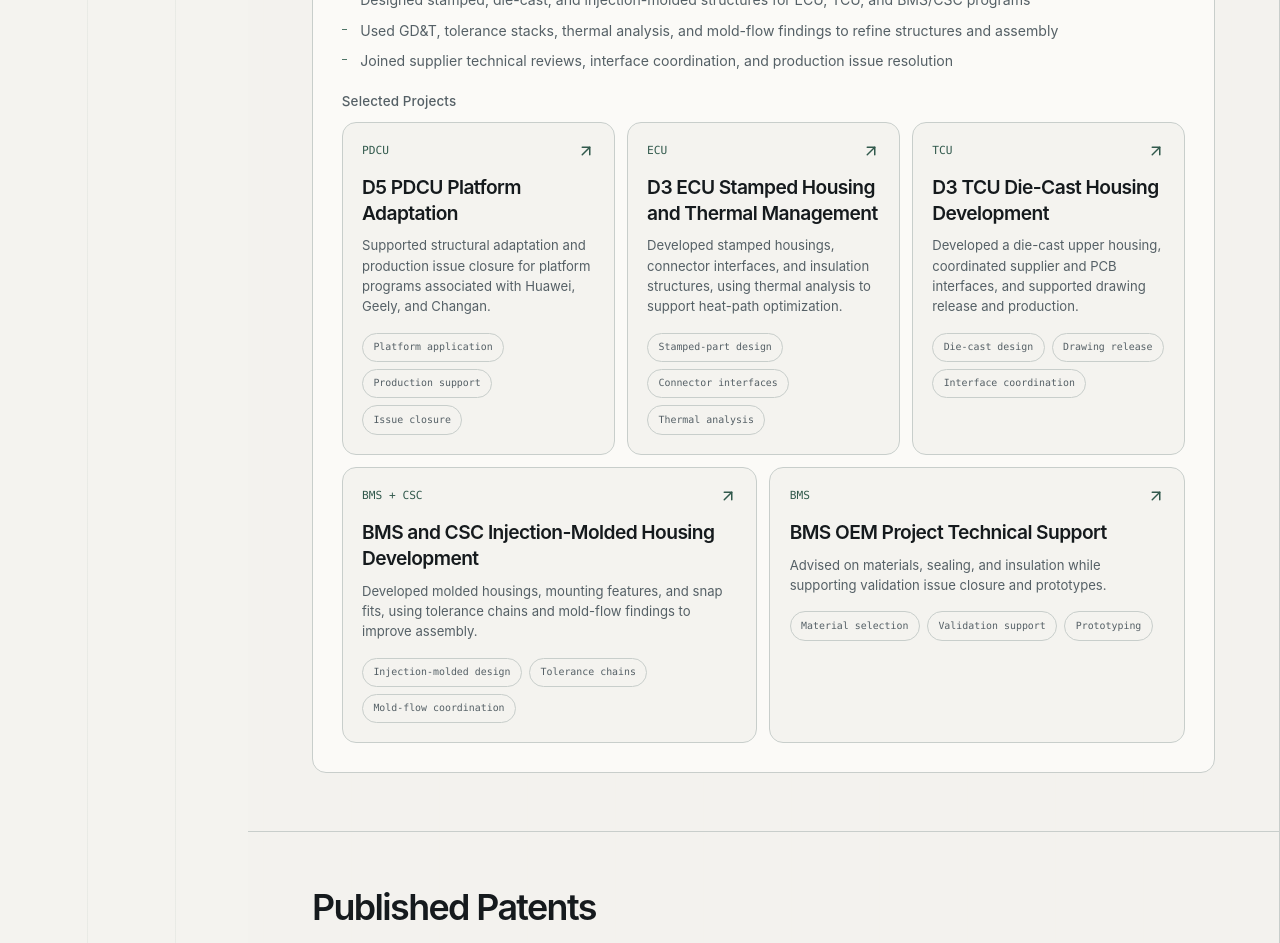
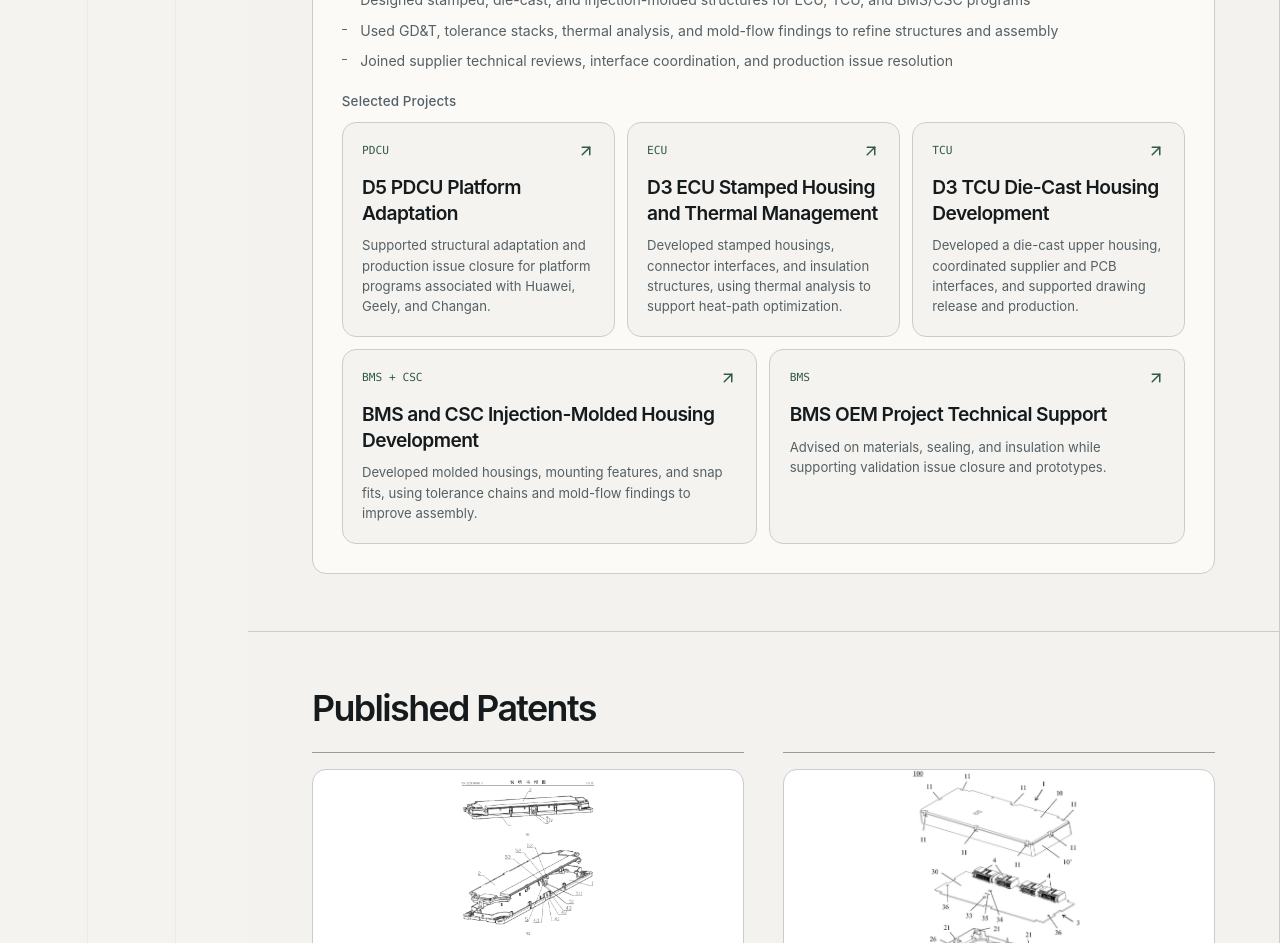
Before and after one commit to qianmeihan/qianmeihan.github.io, a React (Vite) app: page / in a window 1280 px wide. Shown: the part 2940-3883 px from the top of the page. Built offline with nearby package versions, Linux system fonts and the light colour scheme.

Commit message:
Simplify selected project cards

```diff
--- a/src/components/EngineeringSection.tsx
+++ b/src/components/EngineeringSection.tsx
@@ -33,11 +33,6 @@ export function EngineeringSection({ items, locale, id, onOpen }: EngineeringSec
                 </button>
               </h5>
               <p>{localized(item.summary, locale)}</p>
-              <ul className="tag-list" aria-label={locale === 'zh' ? '相关能力' : 'Related capabilities'}>
-                {item.capabilities.map((capability) => (
-                  <li key={capability.zh}>{localized(capability, locale)}</li>
-                ))}
-              </ul>
             </div>
           </article>
         ))}
--- a/src/styles/global.css
+++ b/src/styles/global.css
@@ -740,7 +740,7 @@ html[data-theme='dark'] .hero-actions .brand-icon--github {
   position: relative;
   grid-column: span 2;
   min-width: 0;
-  min-height: 14rem;
+  min-height: 10.5rem;
   padding: clamp(1rem, 1.5vw, 1.25rem);
   background: var(--color-paper);
   border: 1px solid var(--color-line);
@@ -810,10 +810,6 @@ html[data-theme='dark'] .hero-actions .brand-icon--github {
   font-size: 0.82rem;
   line-height: 1.55;
   text-wrap: pretty;
-}
-
-.project-card .tag-list {
-  margin-top: 1rem;
 }
 
 .project-dialog {
```
Also changed, not shown: 2 other files (tests, documents, lock files or other folders).
